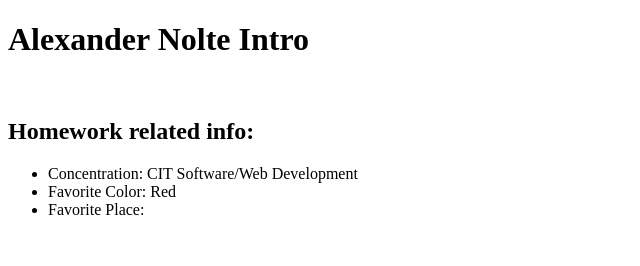
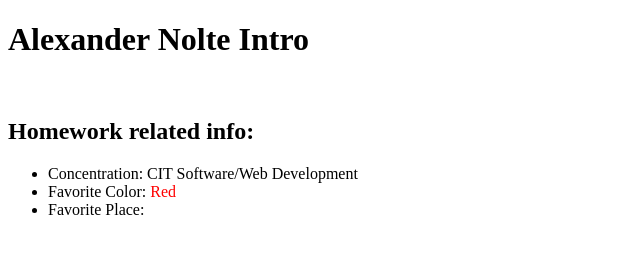
Before and after one commit to snolte26/GithubHostingHomework, a plain HTML site: page index.html in a window 1280 px wide. Shown: the top 266 px of the page, 0-640 px from the left. Drawn offline with Linux system fonts and the light colour scheme.

Commit message:
Update index.html

```diff
--- a/index.html
+++ b/index.html
@@ -3,7 +3,7 @@
 	<head>
 	  <meta charset="UTF-8">
 	  <title>Homework 1</title>
-	  <link href="github_hosting.css" rel="stylesheet">
+	  <link href="stylesheet.css" rel="stylesheet">
 	  <script src="github_hosting.js"></script>
 	</head>
 	<body>
```
